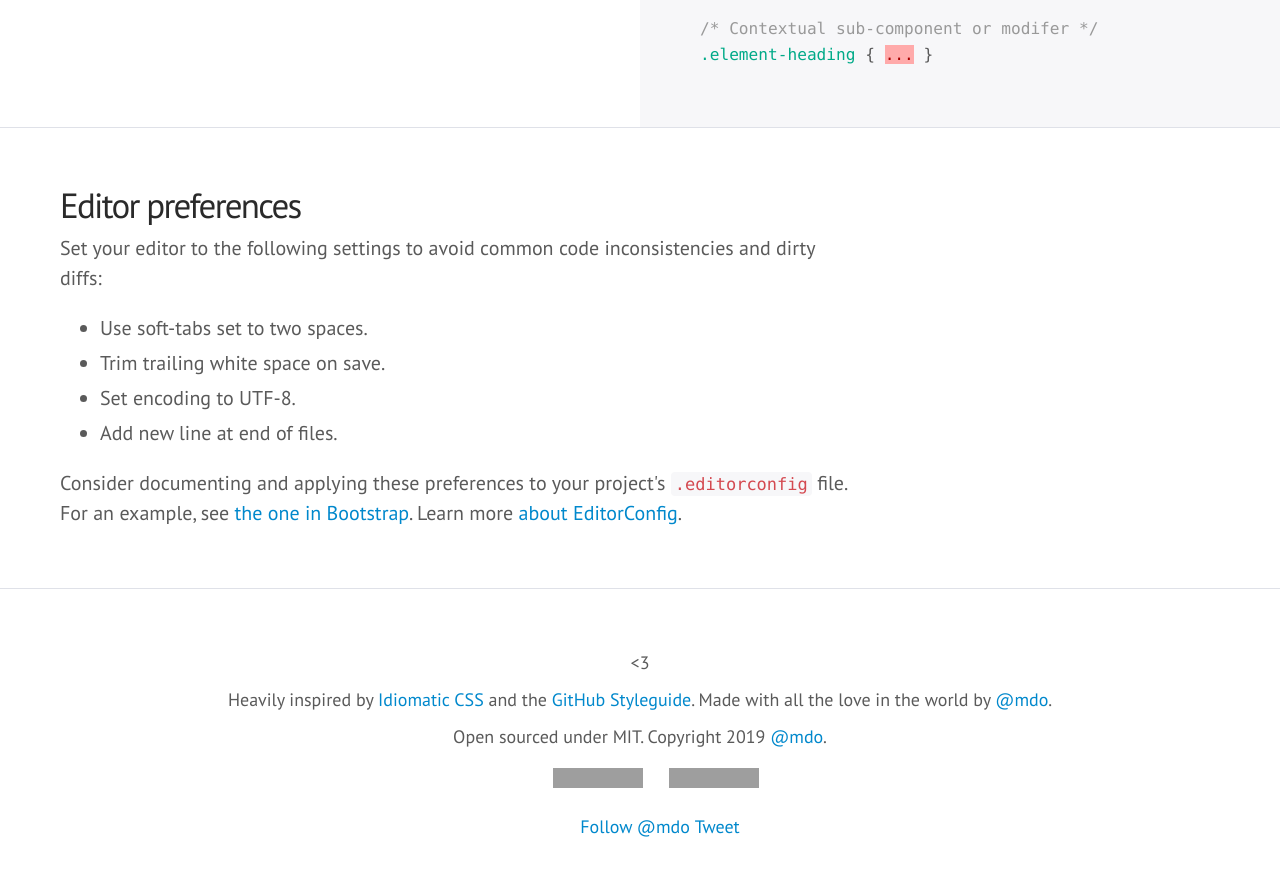
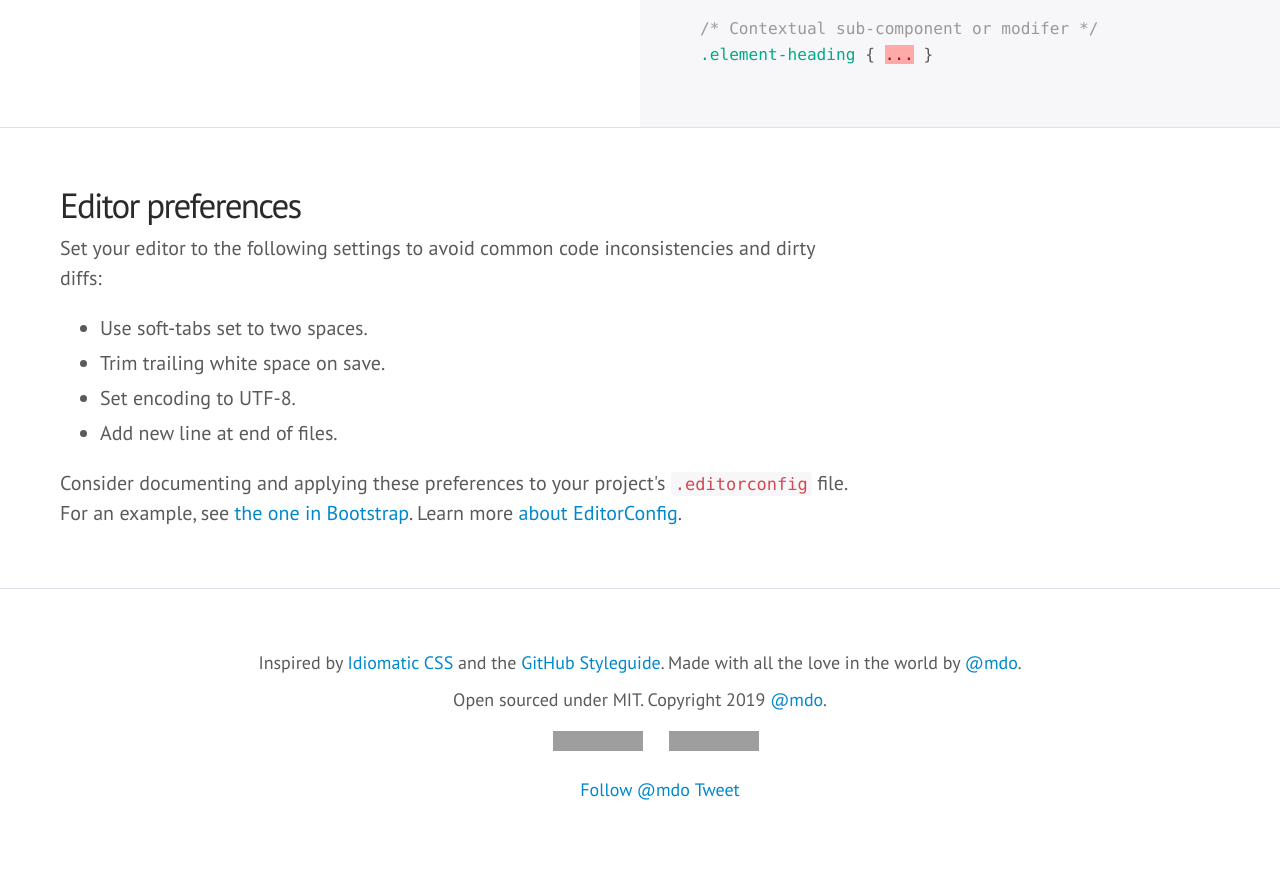
Before and after one commit to mdo/code-guide, a Jekyll site: the page built from index.html, in a window 1280 px wide and 900 px high, scrolled down 13854 px. Shown: the top 876 px of the window. Built offline with Jekyll 4.4.1, drawn with Linux system fonts in a browser that asks for light colours; some web fonts are replaced; Markdown is read by kramdown in place of the engine named in the settings; comment, search, counter and statistics services are not loaded; grey boxes are pictures that could not be loaded.

Commit message:
removed a littering <3 in the footer
<3 was looking unreasonable, so, removed the same.

```diff
--- a/_includes/footer.html
+++ b/_includes/footer.html
@@ -1,6 +1,5 @@
 <footer class="footer">
-  <p>&lt;3</p>
-  <p>Heavily inspired by <a href="https://github.com/necolas/idiomatic-css">Idiomatic CSS</a> and the <a href="http://github.com/styleguide">GitHub Styleguide</a>. Made with all the love in the world by <a href="https://twitter.com/mdo">@mdo</a>.</p>
+  <p>Inspired by <a href="https://github.com/necolas/idiomatic-css">Idiomatic CSS</a> and the <a href="http://github.com/styleguide">GitHub Styleguide</a>. Made with all the love in the world by <a href="https://twitter.com/mdo">@mdo</a>.</p>
   <p>Open sourced under MIT. Copyright {{ site.time | date: '%Y' }} <a href="https://twitter.com/mdo">@mdo</a>.</p>
 
   <ul class="quick-links">
```
